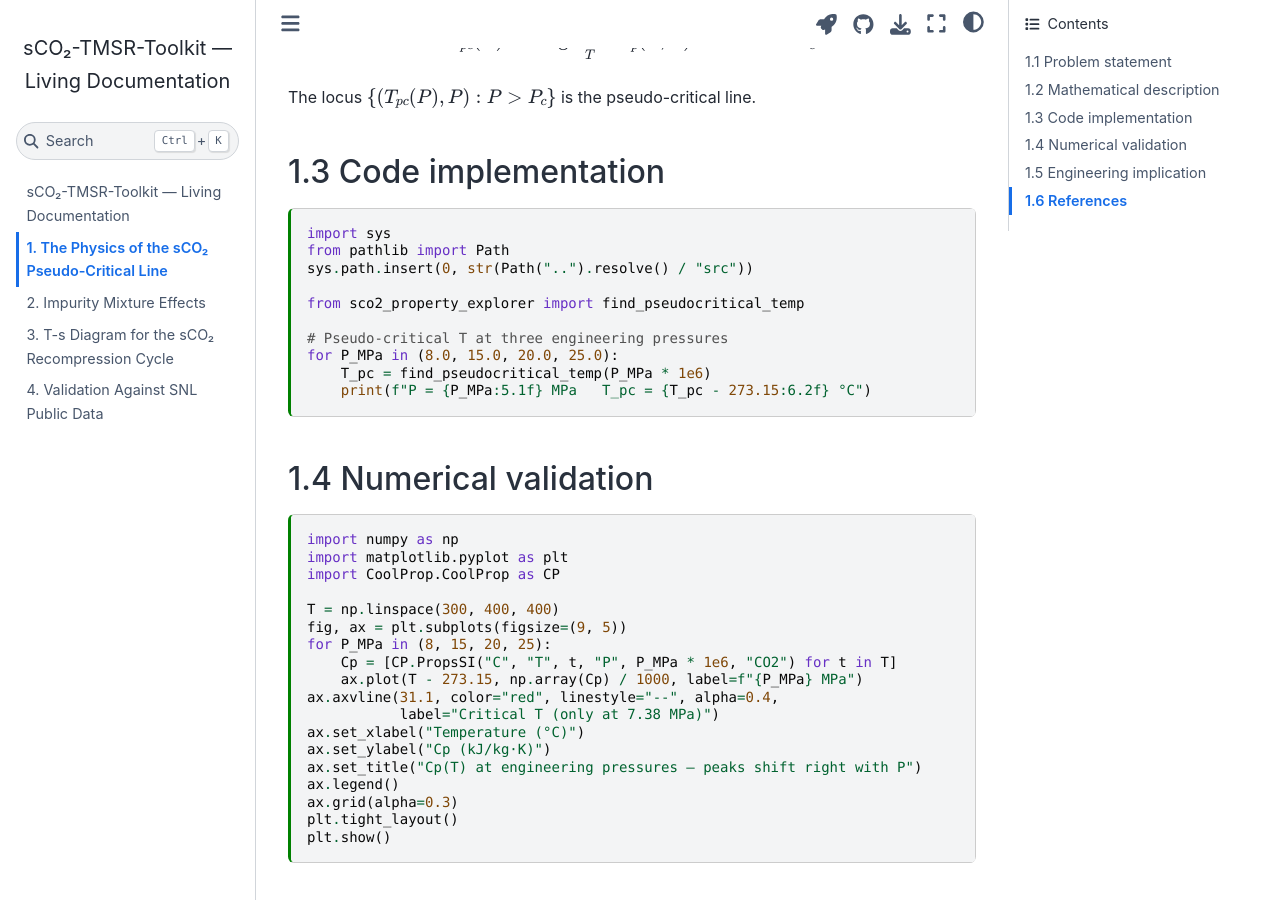
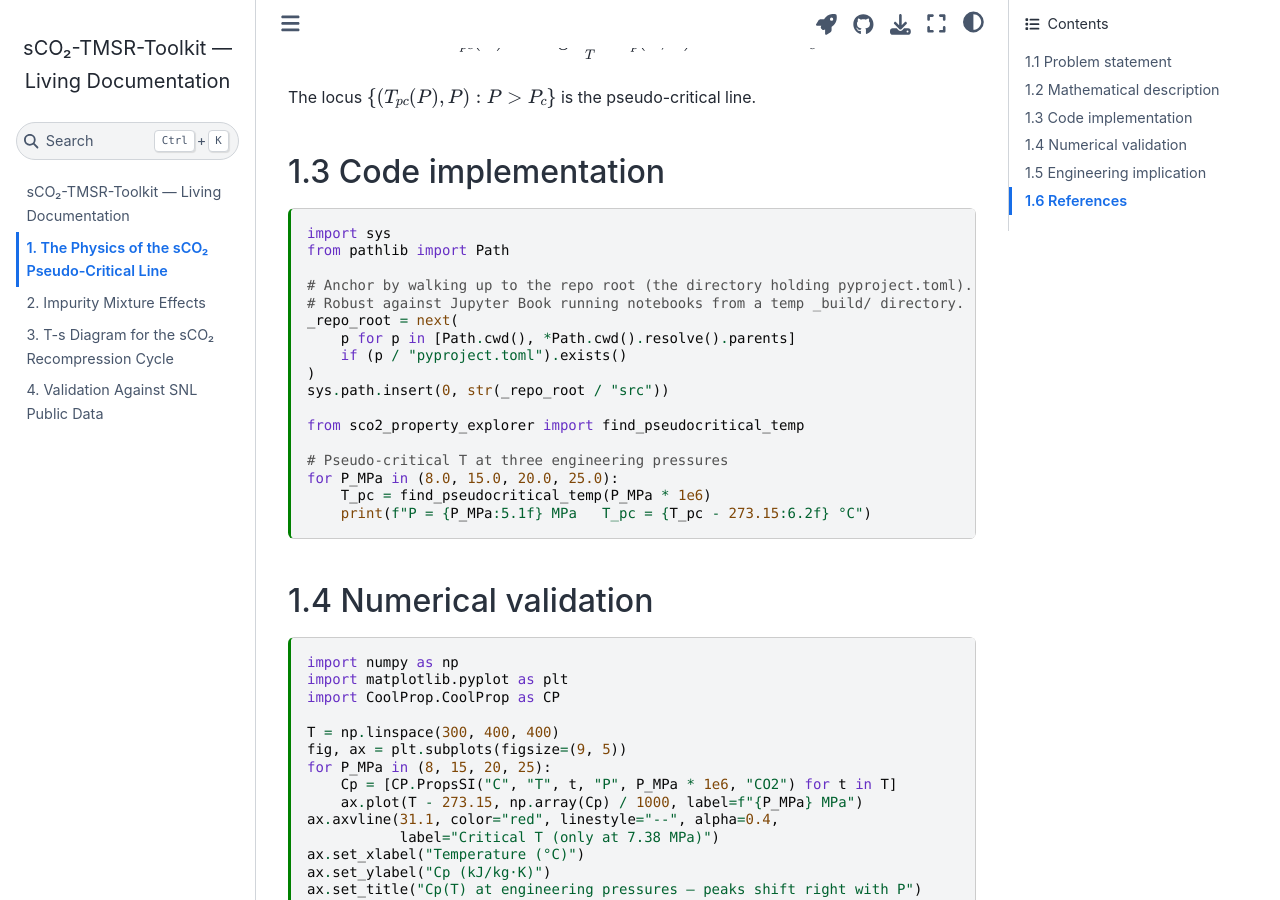
Before and after one commit to OpenLithoHub/sCO2-TMSR-Toolkit, a Jupyter Book: the page built from book/01_pseudocritical.md, in a window 1280 px wide and 900 px high, scrolled down 596 px. Built offline with Jupyter Book 1.0.4 settings and Sphinx 7.4.7 and the Sphinx Book theme 1.1.4, drawn with Linux system fonts in a browser that asks for light colours.

Commit message:
fix(book): unbreak Jupyter Book CI — pin JB 1.x + repo-root anchor
Three issues were silently breaking the Jupyter Book build:

1. CI installed jupyter-book unpinned. JB 2.x is a from-scratch mystmd
   rewrite with a different CLI ('jupyter book build' expects a file,
   not a directory) that does not read this _config.yml/_toc.yml
   layout. Pin to 'jupyter-book<2' and 'myst-nb<2' until the project
   migrates to mystmd.

2. Chapters 1, 2, 4 anchored sys.path / data paths via
   Path('..').resolve(). Jupyter Book runs notebooks from
   book/_build/jupyter_execute/, so '..' points at book/, not the
   repo root — every cross-module import (sco2_property_explorer,
   sco2_mixture_validation) and CSV read failed at execution. Replace
   with an ancestor walk that finds the directory holding
   pyproject.toml; works regardless of kernel CWD.

3. CI build step had no -W flag, so a failed CellExecutionError became
   a 'build succeeded, N warnings' line and CI passed with broken
   chapters. Pass --all -W to make warnings fatal so a regression on
   any chapter actually fails the workflow.

Also:
  - pip install -e . in the workflow so chapters can import package
    modules cleanly when pytest layout evolves.
  - .gitignore book/_build/ (was untracked but easy to commit by
    mistake).

Verified locally: clean build, exit 0, all 4 chapters execute (was
3 of 4 failing before).

````diff
--- a/book/01_pseudocritical.md
+++ b/book/01_pseudocritical.md
@@ -43,7 +43,14 @@ The locus $\{(T_{pc}(P), P) : P > P_c\}$ is the pseudo-critical line.
 ```{code-cell} ipython3
 import sys
 from pathlib import Path
-sys.path.insert(0, str(Path("..").resolve() / "src"))
+
+# Anchor by walking up to the repo root (the directory holding pyproject.toml).
+# Robust against Jupyter Book running notebooks from a temp _build/ directory.
+_repo_root = next(
+    p for p in [Path.cwd(), *Path.cwd().resolve().parents]
+    if (p / "pyproject.toml").exists()
+)
+sys.path.insert(0, str(_repo_root / "src"))
 
 from sco2_property_explorer import find_pseudocritical_temp
 
````
Also changed, not shown: book/02_mixture_effects.md (+6 -1 lines), book/04_snl_validation.md (+4 -1 lines), 2 other files.
